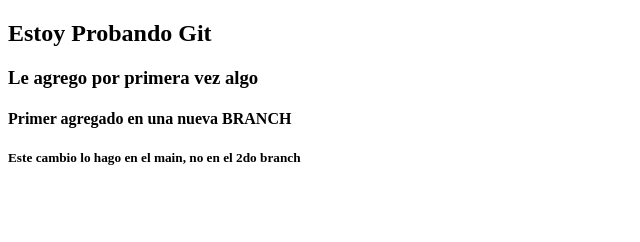
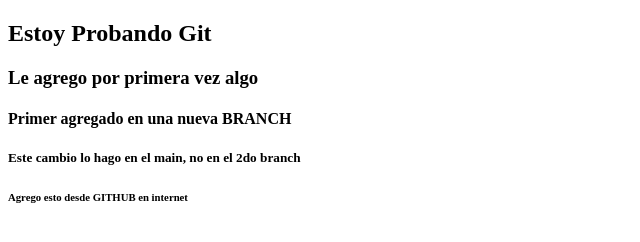
Before and after one commit to CrazySagnis/ProbandoGitHub, a plain HTML site: page index.html in a window 1280 px wide. Shown: the whole page, without its empty margins (0-640 px from the left). Drawn offline with Linux system fonts and the light colour scheme.

Commit message:
Update index.html

```diff
--- a/index.html
+++ b/index.html
@@ -14,6 +14,7 @@
       <h4>Primer agregado en una nueva BRANCH</h4>
 
       <h5>Este cambio lo hago en el main, no en el 2do branch</h5>
+      <h6>Agrego esto desde GITHUB en internet</h6>
     </main>
     <script src="js.js/index.js"></script>
   </body>
```
